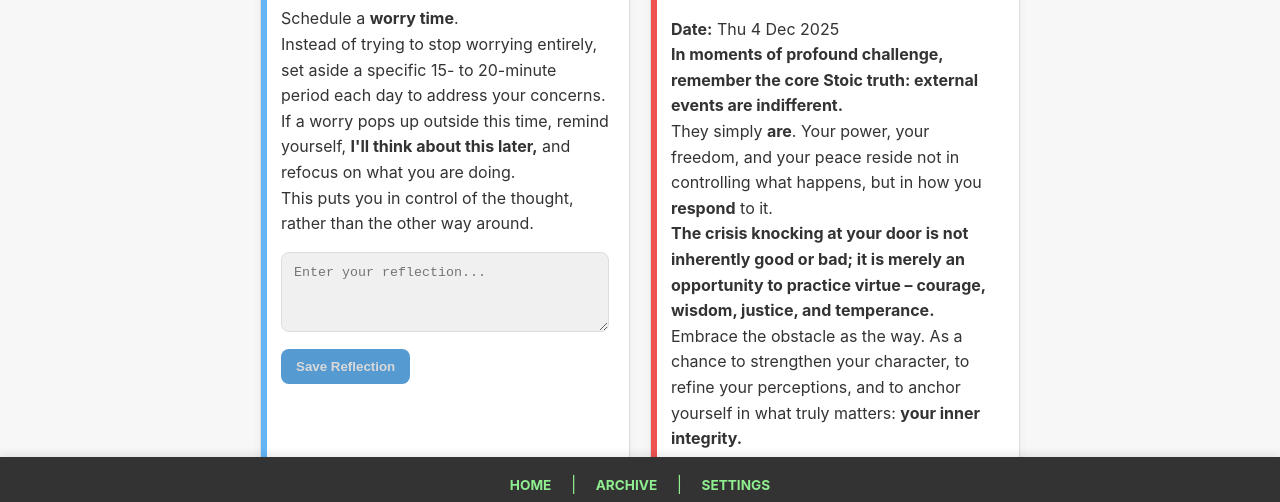
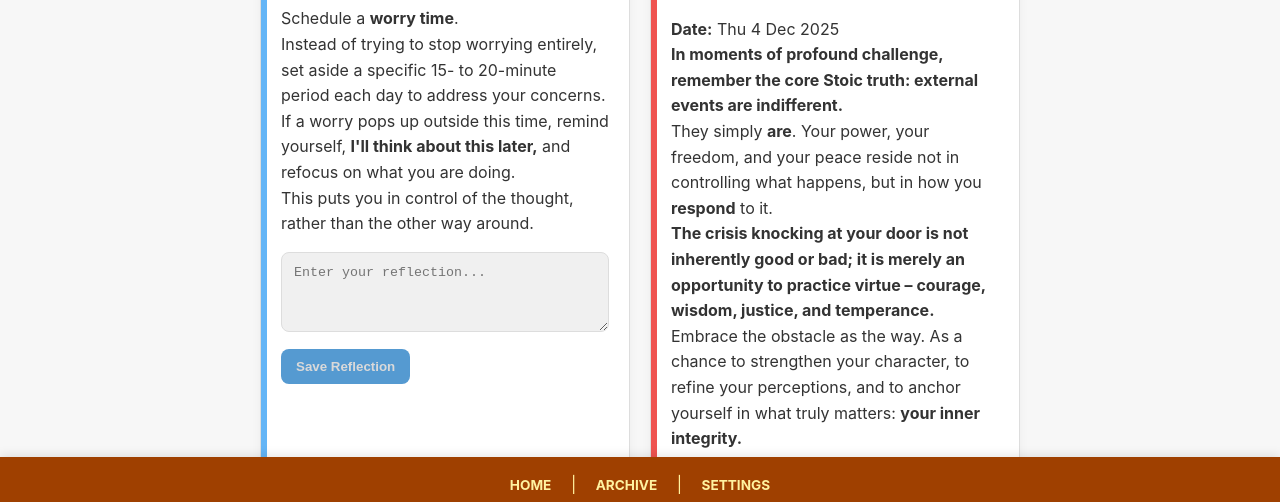
Before and after one commit to mkmgo/mobile-motivation, a plain HTML site: page index.html in a window 1280 px wide. Shown: the part 287-789 px from the top of the page. Drawn offline with nearby package versions, Linux system fonts and the light colour scheme.

Commit message:
footer change

```diff
--- a/styles.css
+++ b/styles.css
@@ -12,8 +12,8 @@
   --text-color: #333;
   --header-bg: #d35400;
   --header-text: #fff2a0;
-  --footer-bg: #333;
-  --footer-text: #90ee90;
+  --footer-bg: #9f4000;
+  --footer-text: #fff2a0;
   --tile-bg: white;
   --tile-border: #ddd;
   --tile-h2-color: #388e3c;
@@ -29,8 +29,8 @@
   --text-color: #e0e0e0;
   --header-bg: #a34303;
   --header-text: #fff2a0c2;
-  --footer-bg: #0d0d0d;
-  --footer-text: #a8e6cf;
+  --footer-bg: #6e2d01;
+  --footer-text: #fff2a0;
   --tile-bg: #2a2a2a;
   --tile-border: #444;
   --tile-h2-color: #66bb6a;
```
